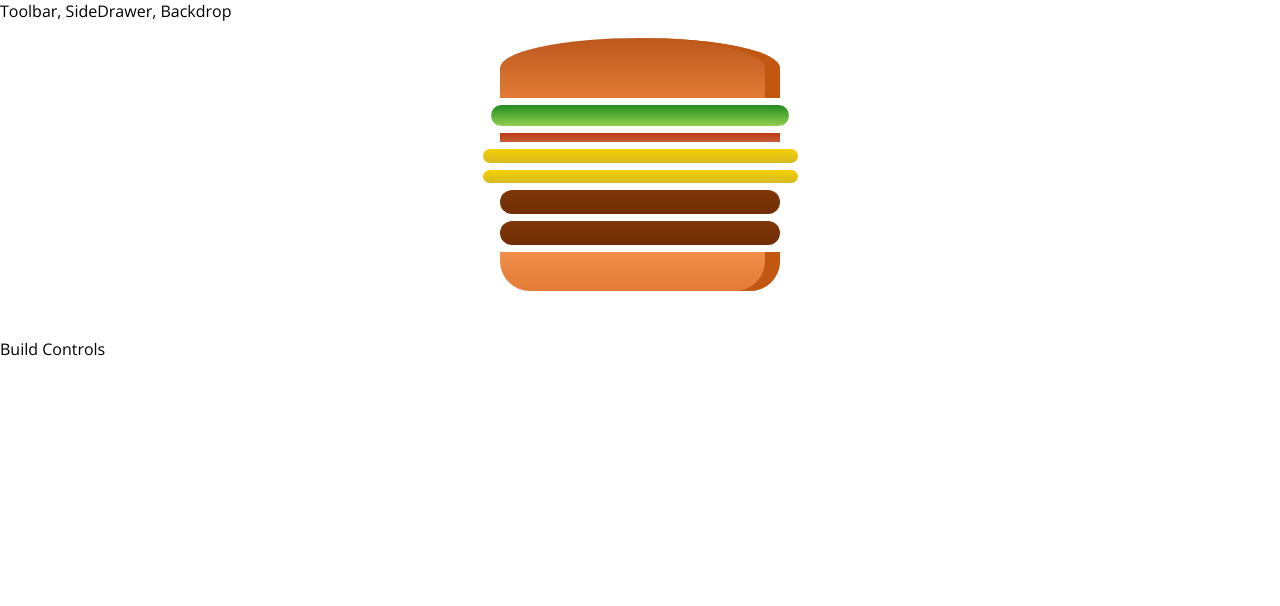
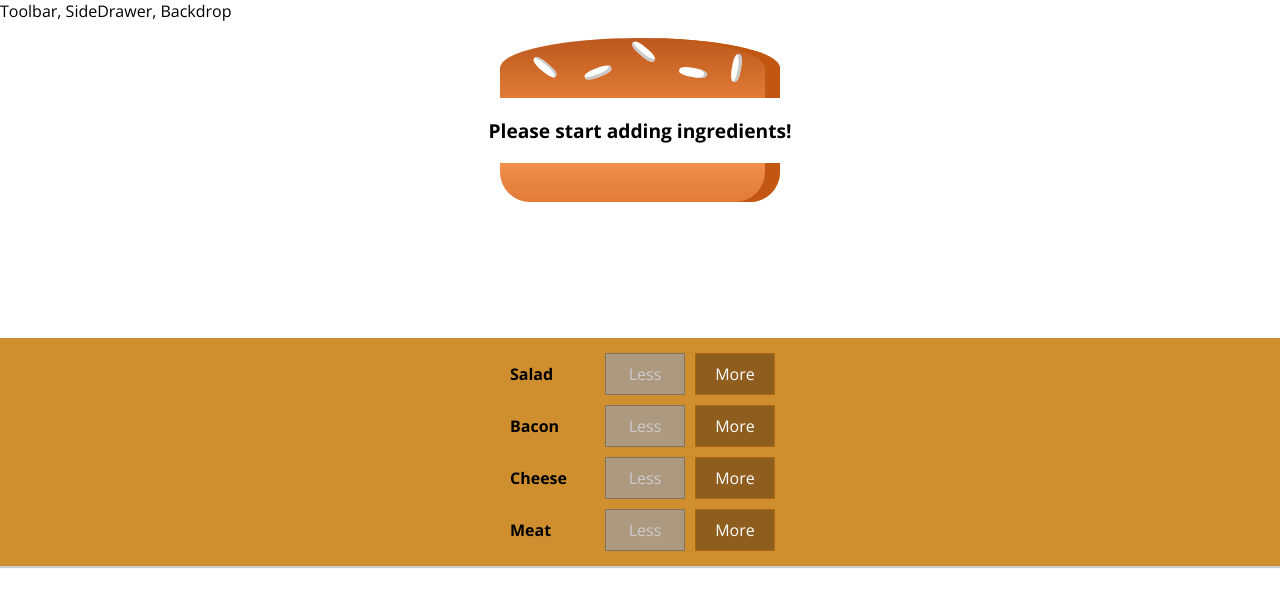
Before and after one commit to Fdipersia/ReactBurger, a React (Create React App) app in the folder burger/: page / in a window 1280 px wide. Shown: the top 606 px of the page. Built offline with nearby package versions, Linux system fonts and the light colour scheme.

Commit message:
Add btns add and remove ingredients

```diff
--- /dev/null
+++ b/burger/src/components/Burger/BuildControls/BuildControl/BuildControl.js
@@ -0,0 +1,17 @@
+import React from 'react';
+import classes from './BuildControl.module.css';
+
+const buildControl = (props) => (
+  <div className={classes.BuildControl}>
+    <div className={classes.Label}>{props.label}</div>
+    <button
+      className={classes.Less}
+      onClick={props.removed}
+      disabled={props.disabled}>Less</button>
+    <button
+      className={classes.More}
+      onClick={props.added}>More</button>
+  </div>
+);
+
+export default buildControl
--- /dev/null
+++ b/burger/src/components/Burger/BuildControls/BuildControl/BuildControl.module.css
@@ -0,0 +1,55 @@
+.BuildControl {
+  display: flex;
+  justify-content: space-between;
+  align-content: center;
+  margin: 5px 0;
+}
+
+.BuildControl button {
+  display: block;
+  font: inherit;
+  padding: 5px;
+  margin: 0 5px;
+  width: 80px;
+  border: 1px solid #AA6817;
+  cursor: pointer;
+  outline: none;
+}
+.BuildControl button:disabled {
+    background-color: #AC9980;
+    border: 1px solid #7E7365;
+    color: #ccc;
+    cursor: default;
+}
+
+.BuildControl button:hover:disabled {
+    background-color: #AC9980;
+    color: #ccc;
+    cursor: not-allowed;
+}
+
+.Label {
+    padding: 10px;
+    font-weight: bold;
+    width: 80px;
+}
+
+.BuildControl .Less {
+    background-color: #D39952;
+    color: white;
+}
+
+.BuildControl .More {
+    background-color: #8F5E1E;
+    color: white;
+}
+
+.BuildControl .Less:hover, .BuildControl .Less:active {
+    background-color: #DAA972;
+    color: white;
+}
+
+.BuildControl .More:hover,.BuildControl .More:active {
+    background-color: #99703F;
+    color: white;
+}
--- /dev/null
+++ b/burger/src/components/Burger/BuildControls/BuildControls.js
@@ -0,0 +1,25 @@
+import React from 'react';
+import classes from './BuildControls.module.css';
+import BuildControl from './BuildControl/BuildControl';
+
+const controls = [
+  {label: 'Salad', type: 'salad'},
+  {label: 'Bacon', type: 'bacon'},
+  {label: 'Cheese', type: 'cheese'},
+  {label: 'Meat', type: 'meat'},
+];
+
+const buildControls = (props) => (
+  <div className={classes.BuildControls}>
+    {controls.map(ctrl => (
+      <BuildControl
+        key={ctrl.label}
+        label={ctrl.label}
+        added={() => props.ingredientAdded(ctrl.type)}
+        removed={() => props.ingredientRemoved(ctrl.type)}
+        disabled={props.disabled[ctrl.type]}/>
+    ))}
+  </div>
+);
+
+export default buildControls;
--- /dev/null
+++ b/burger/src/components/Burger/BuildControls/BuildControls.module.css
@@ -0,0 +1,10 @@
+.BuildControls {
+  width: 100%;
+  background-color: #CF8F2E;
+  display: flex;
+  flex-flow: column;
+  align-items: center;
+  box-shadow: 0 2px 1px #ccc;
+  margin: auto;
+  padding: 10px 0;
+}
--- a/burger/src/components/Burger/Burger.js
+++ b/burger/src/components/Burger/Burger.js
@@ -3,12 +3,16 @@
 import BurgerIngredient from './BurgerIngredients/BurgerIngredient';
 
 const burger = (props) => {
-  const transformedIngredients  = Object.keys(props.ingredients)
+  let transformedIngredients  = Object.keys(props.ingredients)
     .map(igKey => {
       return [...Array(props.ingredients[igKey])].map((_, i) => {
         return <BurgerIngredient key={igKey + i} type={igKey}/>;
       })
-    });
+    })
+    .flat();
+    if (transformedIngredients.length === 0){
+      transformedIngredients = <p>Please start adding ingredients!</p>
+    }
   return (
     <div className={classes.Burger}>
       <BurgerIngredient type="bread-top"/>
--- a/burger/src/components/Burger/BurgerIngredients/BurgerIngredient.js
+++ b/burger/src/components/Burger/BurgerIngredients/BurgerIngredient.js
@@ -13,8 +13,8 @@
       case ('bread-top'):
         ingredient = (
           <div className={classes.BreadTop}>
-            <div className={classes.seeds1}></div>
-            <div className={classes.seeds2}></div>
+            <div className={classes.Seeds1}></div>
+            <div className={classes.Seeds2}></div>
           </div>
         );
         break;
--- a/burger/src/containers/BurgerBuilder/BurgerBuilder.js
+++ b/burger/src/containers/BurgerBuilder/BurgerBuilder.js
@@ -1,21 +1,65 @@
 import React, {Component} from 'react';
 import Burger from "../../components/Burger/Burger";
+import BuildControls from "../../components/Burger/BuildControls/BuildControls";
+
+const INGREDIENT_PRICES = {
+  salad: 0.5,
+  bacon: 0.7,
+  cheese: 0.4,
+  meat: 1.3,
+};
 
 class BurgerBuilder extends Component{
   state = {
     ingredients: {
-      salad: 1,
-      bacon: 1,
-      cheese: 2,
-      meat: 2,
-    }
+      salad: 0,
+      bacon: 0,
+      cheese: 0,
+      meat: 0,
+    },
+    totalPrice: 4
+  }
+
+  addIngredientHandler = (type) => {
+    const oldCount = this.state.ingredients[type];
+    const updatedCount = oldCount + 1;
+    const updatedIngredients = {
+      ...this.state.ingredients
+    };
+    updatedIngredients[type] = updatedCount;
+    const priceAddition = INGREDIENT_PRICES[type];
+    const oldPrice = this.state.totalPrice;
+    const newPrice = oldPrice + priceAddition;
+    this.setState({totalPrice: newPrice, ingredients: updatedIngredients})
+  }
+
+  removeIngredientHandler = (type) => {
+    const oldCount = this.state.ingredients[type];
+    const updatedCount = oldCount > 0 ? oldCount - 1 : oldCount;
+    const updatedIngredients = {
+      ...this.state.ingredients
+    };
+    updatedIngredients[type] = updatedCount;
+    const priceDeduction = INGREDIENT_PRICES[type];
+    const oldPrice = this.state.totalPrice;
+    const newPrice = oldPrice - priceDeduction;
+    this.setState({totalPrice: newPrice, ingredients: updatedIngredients})
   }
 
   render () {
+    const disabledInfo = {
+      ...this.state.ingredients
+    };
+    for (let key in disabledInfo) {
+      disabledInfo[key] = disabledInfo[key] <= 0
+    }
     return (
       <>
-        <Burger ingredients={this.state.ingredients}/>
-        <div>Build Controls</div>
+        <Burger price={this.state.totalPrice} ingredients={this.state.ingredients}/>
+        <BuildControls
+          ingredientAdded={this.addIngredientHandler}
+          ingredientRemoved={this.removeIngredientHandler}
+          disabled={disabledInfo}/>
       </>
     );
   }
```
